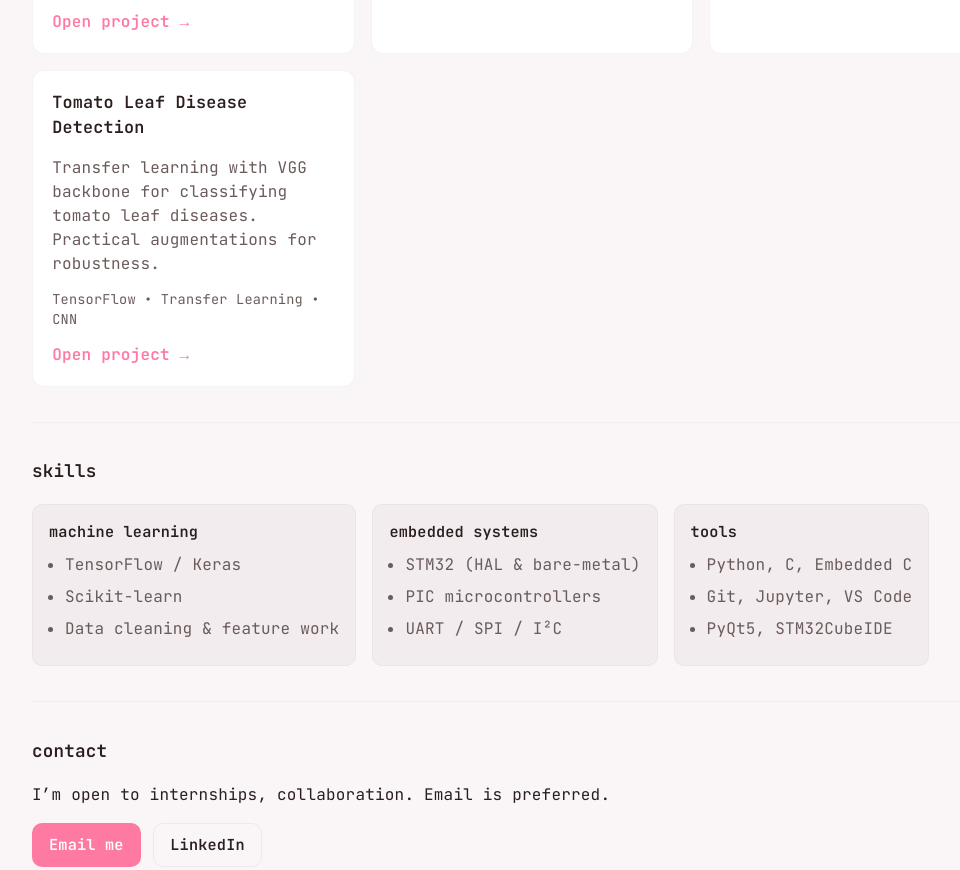
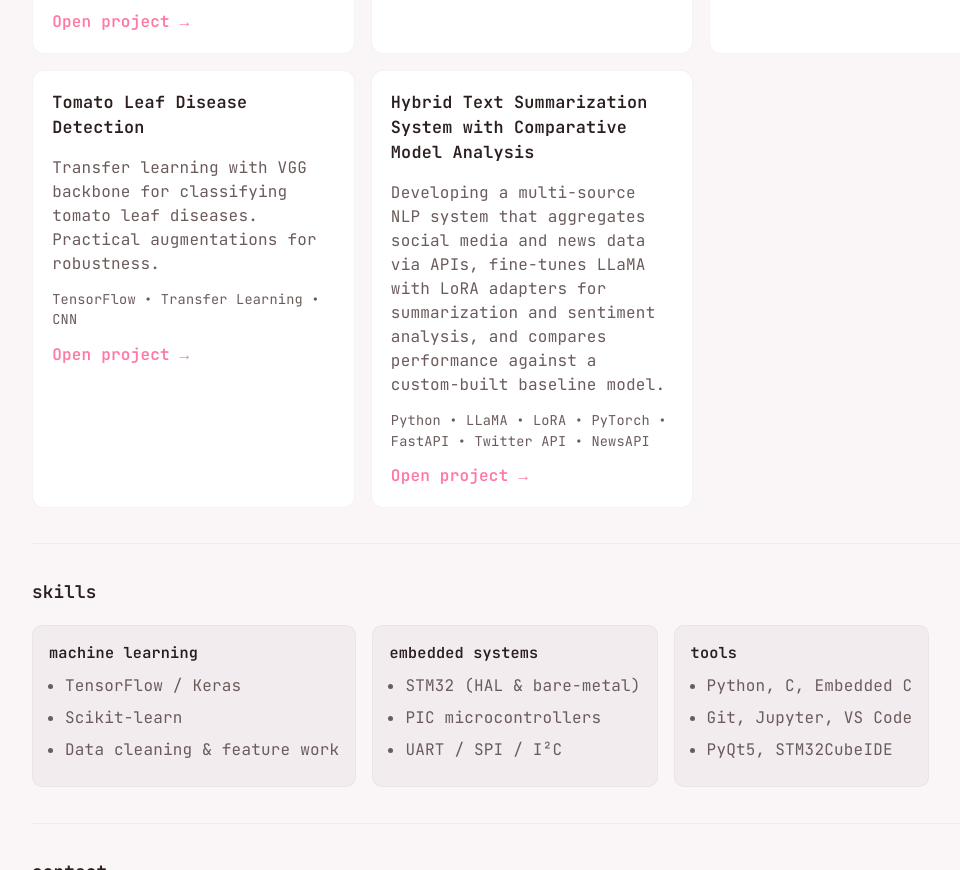
Before and after one commit to sriyasantoshi/Portfolio, a plain HTML site: page index.html in a window 1280 px wide. Shown: the part 1045-1915 px from the top of the page, without its empty margins (108-1068 px from the left). Drawn offline with Linux system fonts and the light colour scheme.

Commit message:
Added project card for Hybrid Text Summarization System
Added a new project card for a Hybrid Text Summarization System with Comparative Model Analysis.

```diff
--- a/index.html
+++ b/index.html
@@ -84,6 +84,13 @@
           <div class="project-meta">TensorFlow • Transfer Learning • CNN</div>
           <a class="project-link" href="project-tomato.html">Open project →</a>
         </article>
+
+        <article class="project-card">
+          <h3 class="project-title">Hybrid Text Summarization System with Comparative Model Analysis</h3>
+          <p class="project-desc">Developing a multi-source NLP system that aggregates social media and news data via APIs, fine-tunes LLaMA with LoRA adapters for summarization and sentiment analysis, and compares performance against a custom-built baseline model.</p>
+          <div class="project-meta">Python • LLaMA • LoRA • PyTorch • FastAPI • Twitter API • NewsAPI</div>
+          <a class="project-link" href="project-llm.html">Open project →</a>
+        </article>
       </div>
     </section>
 
```
